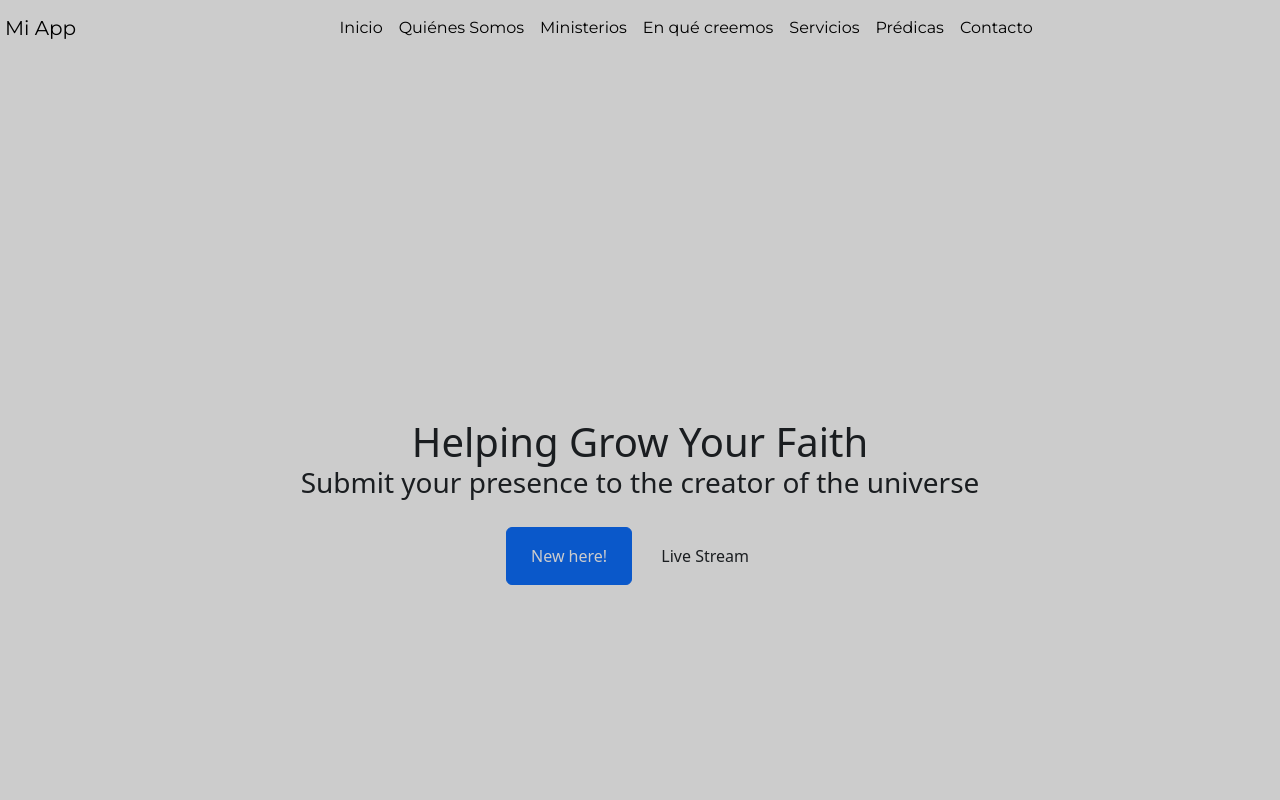
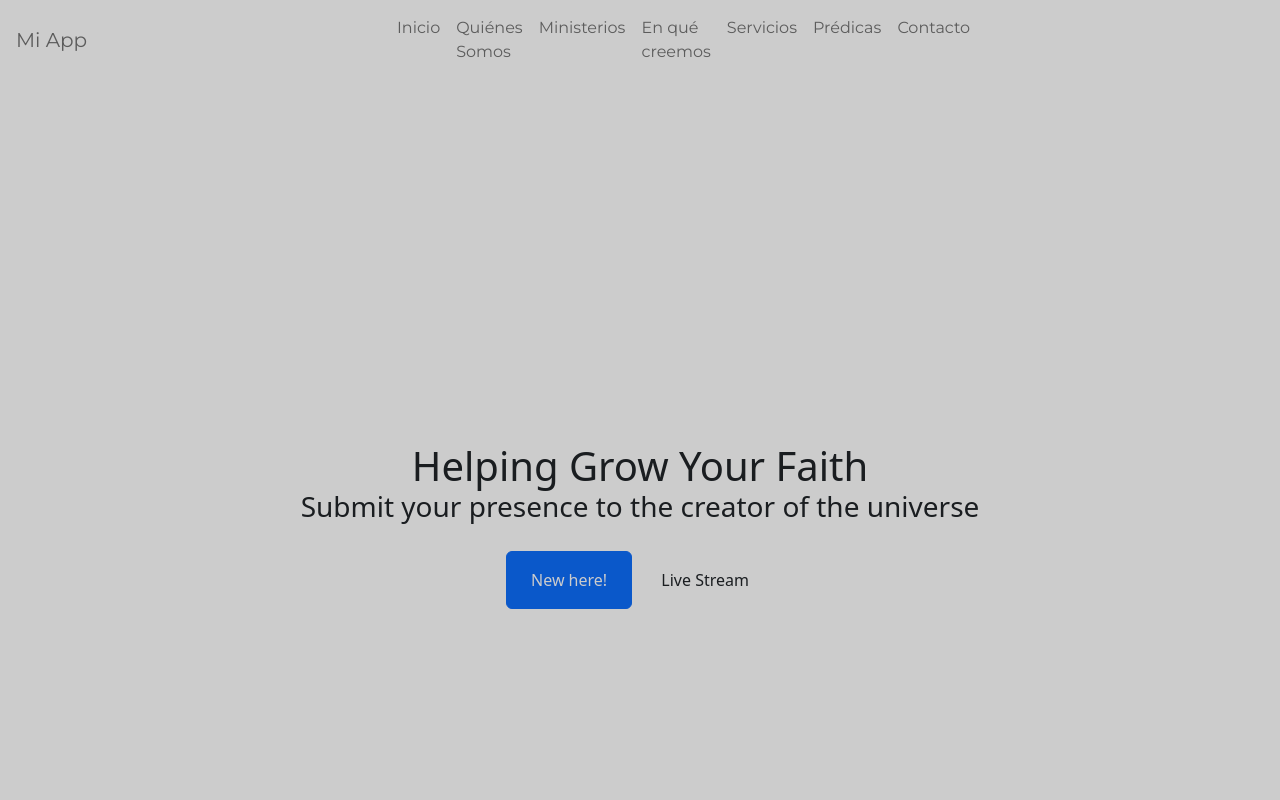
Before and after one commit to AlvaroAbarca/landing-ucb, a React (Vite) app: page / in a window 1280 px wide. Shown: the top 800 px of the page. Built offline with nearby package versions, Linux system fonts and the light colour scheme.

Commit message:
Update NavBar Styles

```diff
--- a/src/components/NavBar.jsx
+++ b/src/components/NavBar.jsx
@@ -1,76 +1,86 @@
 import React, { useState, useEffect } from 'react'
-/* import 'bootstrap/dist/css/bootstrap.min.css'; */
 
 const NavBar = () => {
-    const [backgroundStyle, setBackgroundStyle] = useState({
+  const [navStyle, setNavStyle] = useState({
     backgroundColor: 'transparent',
-    });
-
-    const textStyle = {
     color: 'white',
     position: 'sticky',
     top: '0',
-        transition: 'background-color 0.5s, color 0.5s'
-    };
+    transition: 'background-color 0.5s, color 0.5s',
+    fontFamily: 'Montserrat, sans-serif', //, 'sans-serif'
+    boxShadow: 'none'
+  })
 
-    const linkStyle = {
-        color: 'black',
-        textDecoration: 'none'
-    };
+  const [navLinkStyle, setNavLinkStyle] = useState({
+    color: 'rgba(0, 0, 0, 0.55)'
+  })
 
   const handleScroll = () => {
-        const threshold = 50;
+    const threshold = 50
     if (window.pageYOffset > threshold) {
-            setBackgroundStyle({
-                backgroundColor: '#343a40', // Cambia a cualquier color que desees
-            });
+      setNavStyle(prev => {
+        return { ...prev, backgroundColor: '#343a40', boxShadow: '0px 3px 10px 0px rgba(0,0,0,0.5)' } // Cambia a cualquier color que desees
+      })
+      setNavLinkStyle({ color: 'white' })
     } else {
-            setBackgroundStyle({
-                backgroundColor: 'transparent',
-            });
+      setNavStyle(prev => {
+        return { ...prev, backgroundColor: 'transparent', boxShadow: 'none' }
+      })
+      setNavLinkStyle({ color: 'rgba(0, 0, 0, 0.55)' })
     }
-    };
+  }
 
   useEffect(() => {
-        window.addEventListener('scroll', handleScroll);
+    window.addEventListener('scroll', handleScroll)
     return () => {
-            window.removeEventListener('scroll', handleScroll);
-        };
-    }, []);
+      window.removeEventListener('scroll', handleScroll)
+    }
+  }, [])
 
   return (
-        <nav className="navbar navbar-expand-lg container-fluid" style={{ ...backgroundStyle, ...textStyle }}>
-            <a className="navbar-brand" href="/" style={linkStyle}>Mi App</a>
-            <button className="navbar-toggler" type="button" data-toggle="collapse" data-target="#navbarNav" aria-controls="navbarNav" aria-expanded="false" aria-label="Toggle navigation">
+    <nav className="navbar navbar-expand-lg container-fluid" style={{ ...navStyle }}>
+      <a className="navbar-brand ms-3" href="/" style={navLinkStyle}>Mi App</a>
+      <button className="navbar-toggler" type="button" data-toggle="collapse" data-bs-target="#navbarNav" aria-controls="navbarNav" aria-expanded="false" aria-label="Toggle navigation">
         <span className="navbar-toggler-icon"></span>
       </button>
-            <div className="collapse navbar-collapse" id="navbarNav">
-                <ul className="navbar-nav mr-auto justify-content-center">
+      <div className="collapse navbar-collapse justify-content-between" id="navbarNav">
+        <ul className="navbar-nav"></ul>
+        <ul className="navbar-nav mr-auto">
           <li className="nav-item">
-                        <a className="nav-link" href="/" style={linkStyle}>Inicio</a>
+            <a className="nav-link" href="/" style={navLinkStyle} >Inicio</a>
           </li>
           <li className="nav-item">
-                        <a className="nav-link" href="/" style={linkStyle}>Quiénes Somos</a>
+            <a className="nav-link" href="/" style={navLinkStyle}>Quiénes Somos</a>
           </li>
           <li className="nav-item">
-                        <a className="nav-link" href="/" style={linkStyle}>Ministerios</a>
+            <a className="nav-link" href="/" style={navLinkStyle}>Ministerios</a>
           </li>
           <li className="nav-item">
-                        <a className="nav-link" href="/" style={linkStyle}>En qué creemos</a>
+            <a className="nav-link" href="/" style={navLinkStyle}>En qué creemos</a>
           </li>
           <li className="nav-item">
-                        <a className="nav-link" href="/" style={linkStyle}>Servicios</a>
+            <a className="nav-link" href="/" style={navLinkStyle}>Servicios</a>
           </li>
           <li className="nav-item">
-                        <a className="nav-link" href="/acerca-de" style={linkStyle}>Prédicas</a>
+            <a className="nav-link" href="/acerca-de" style={navLinkStyle} >Prédicas</a>
           </li>
           <li className="nav-item">
-                        <a className="nav-link" href="/contacto" style={linkStyle}>Contacto</a>
+            <a className="nav-link" href="/contacto" style={navLinkStyle} >Contacto</a>
+          </li>
+        </ul>
+        <ul className="navbar-nav me-3">
+          <li className="nav-item">
+            <a className="nav-link" href="/contacto" style={navLinkStyle}><i className="bi bi-facebook"></i></a>
+          </li>
+          <li className="nav-item">
+            <a className="nav-link" href="/contacto" style={navLinkStyle}><i className="bi bi-instagram"></i></a>
+          </li>
+          <li className="nav-item">
+            <a className="nav-link" href="/contacto" style={navLinkStyle}><i className="bi bi-youtube"></i></a>
           </li>
         </ul>
       </div>
     </nav>
   )
 }
-
 export default NavBar
```
Lines whose indentation alone changed are shown as unchanged.
